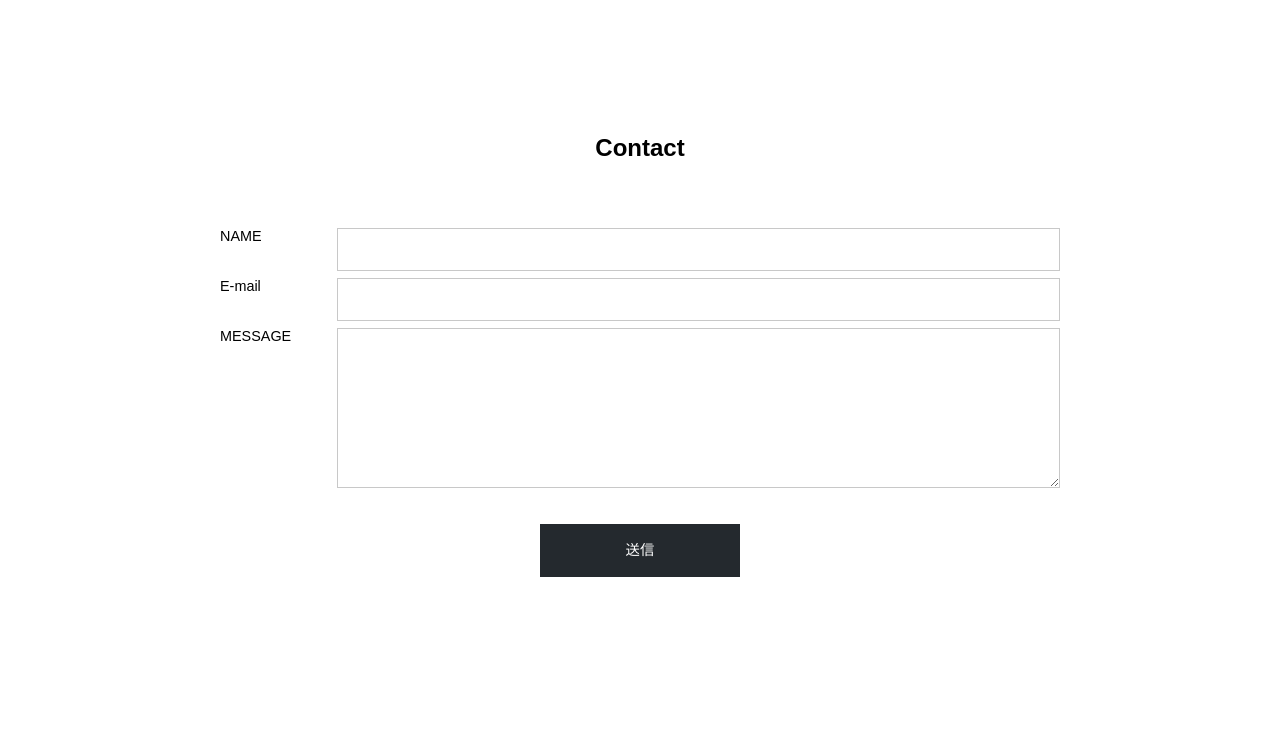
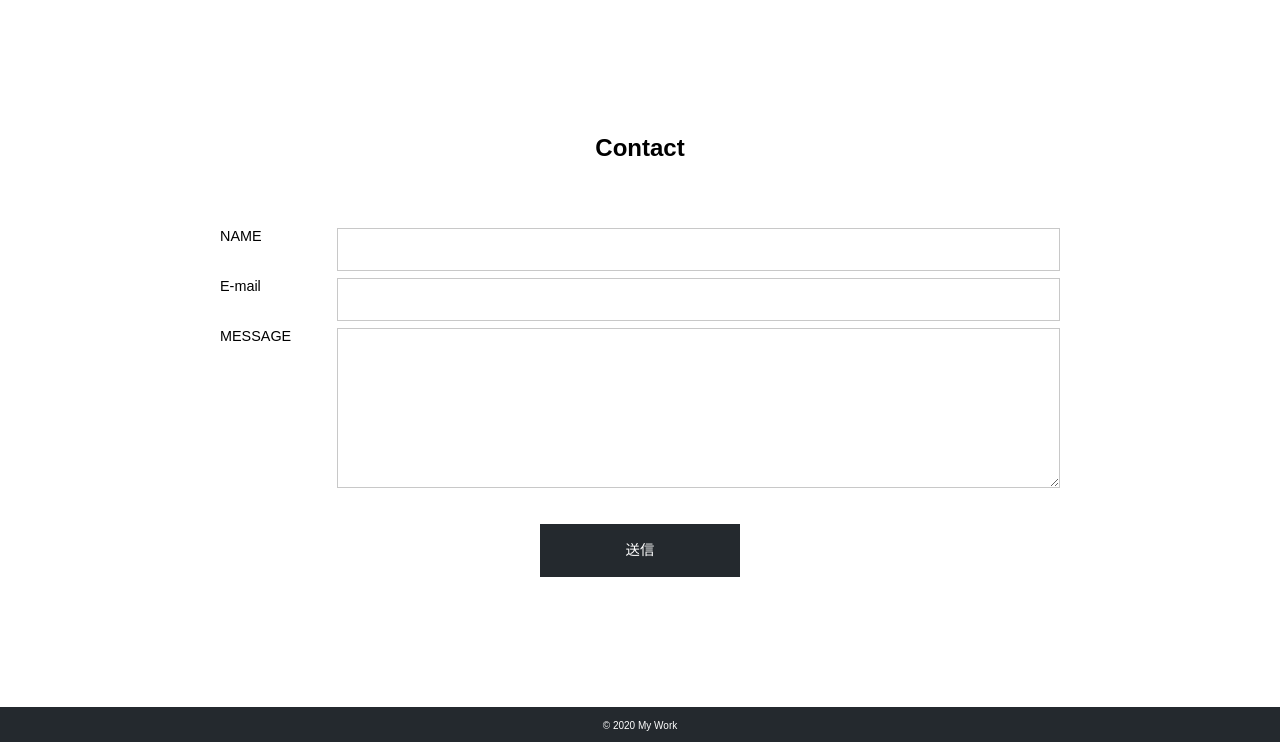
Before and after one commit to yugami10/codestep_portfolio, a website: page index.html in a window 1280 px wide. Shown: the part 2191-2933 px from the top of the page. Before the commit the page ends 2768 px from the top, so only its background shows below. Drawn offline with Linux system fonts and the light colour scheme.

Commit message:
web版完成ー

```diff
--- a/index.html
+++ b/index.html
@@ -104,6 +104,8 @@
                 </form>
             </section>
         </main>
-        <footer></footer>
+        <footer class="footer">
+            <p>© 2020 My Work</p>
+        </footer>
     </body>
 </html>
--- a/index.scss
+++ b/index.scss
@@ -214,3 +214,23 @@ main {
         }
     }
 }
+
+.footer {
+    margin-top: 130px;
+    width: 100%;
+    height: 35px;
+    text-align: center;
+    background-color: #24292E;
+    position: relative;
+    display: flex;
+    justify-content: center;
+
+    p {
+        height: 10px;
+        color: #FFFFFF;
+        font-size: 10px;
+        position: absolute;
+        top: 50%;
+        margin-top: -5px;
+    }
+}
```
Also changed, not shown: css/index.min.css, 1 other file.
